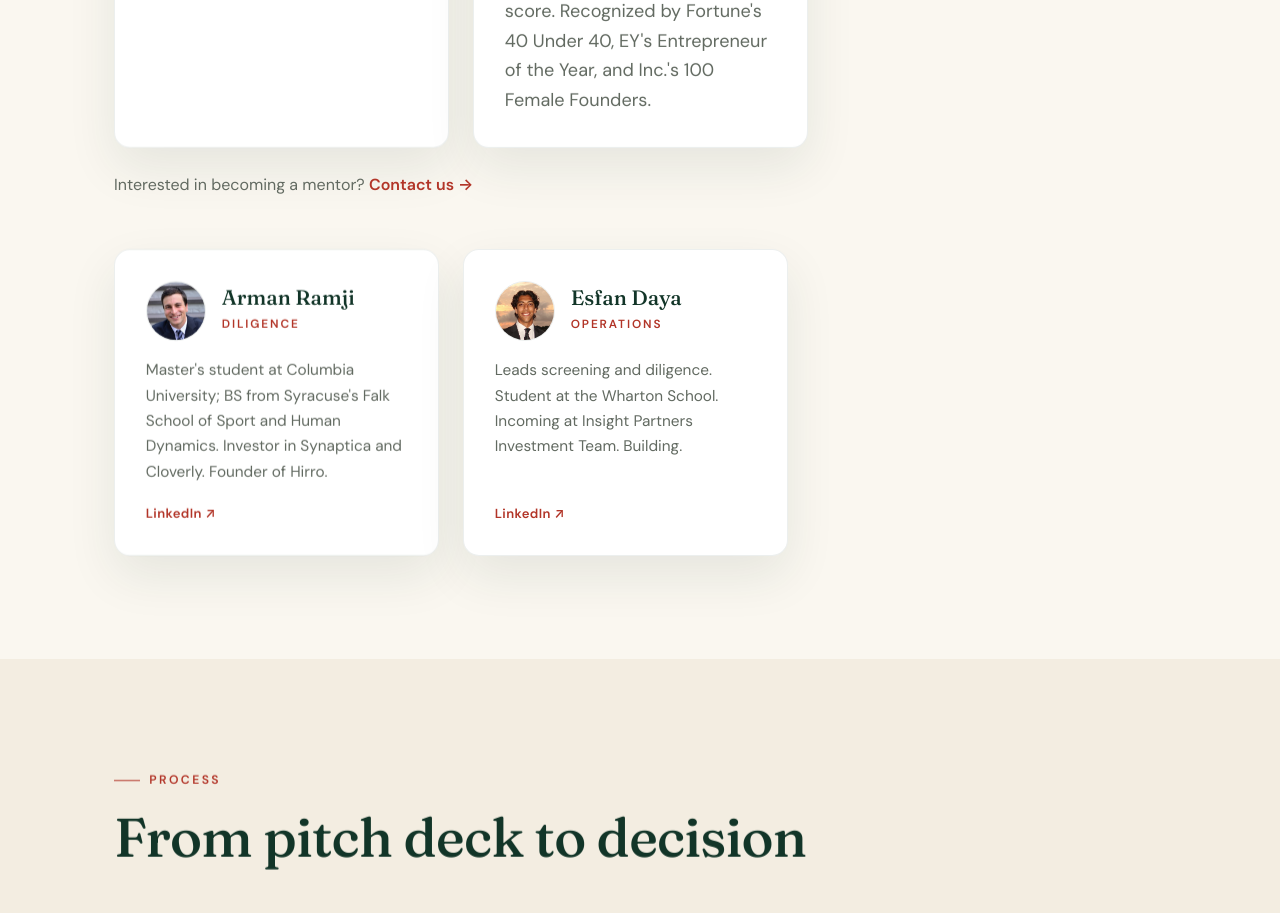
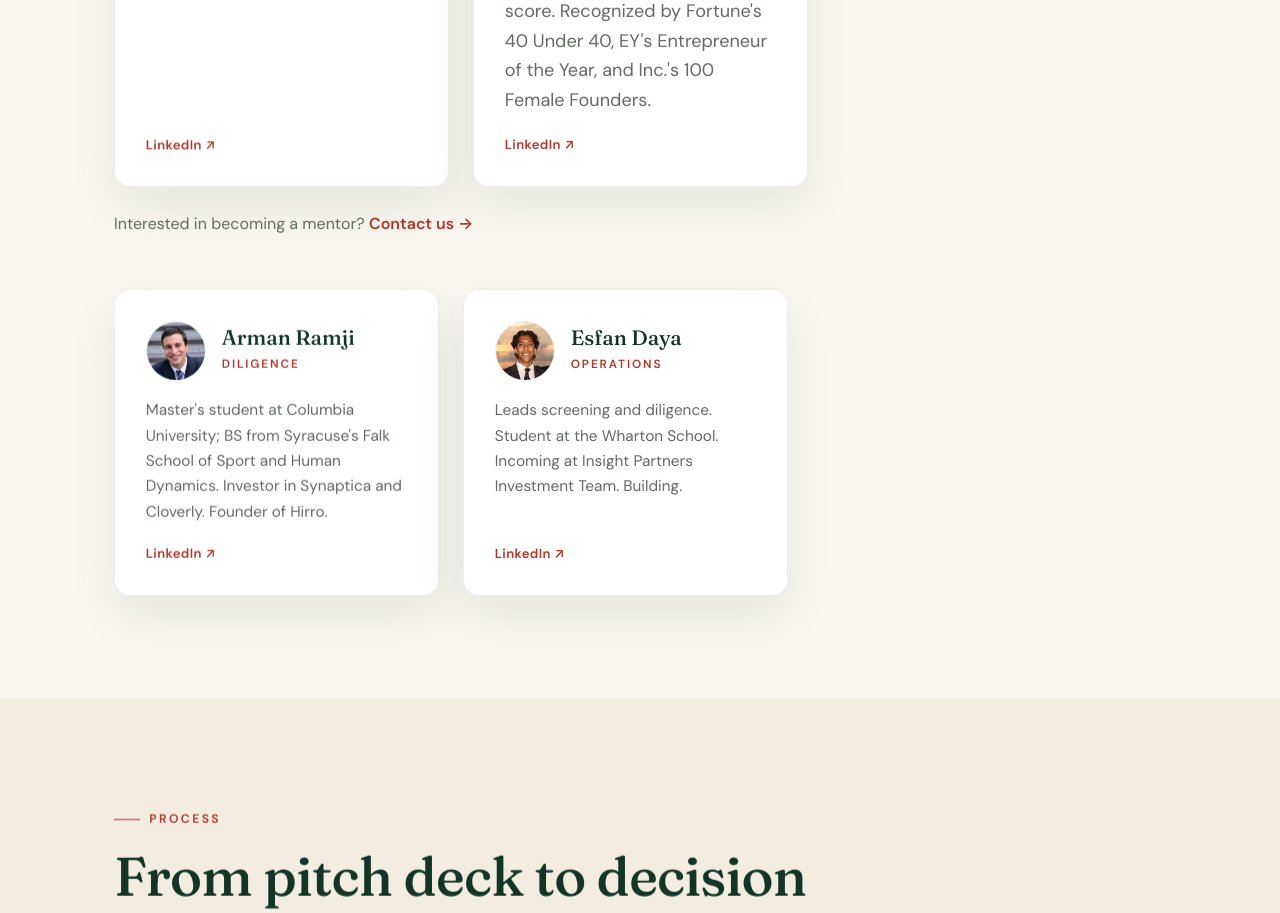
Before and after one commit to esfan/ismaili-tech-angels, a plain HTML site: page index.html in a window 1280 px wide. Shown: the part 5102-6015 px from the top of the page. Drawn offline with Linux system fonts and the light colour scheme.

Commit message:
Add LinkedIn links for Sal Rehmetullah and Suneera Madhani
Co-Authored-By: Claude Opus 4.8 (1M context) <noreply@anthropic.com>

```diff
--- a/index.html
+++ b/index.html
@@ -204,6 +204,7 @@
             </div>
           </div>
           <p>Founded his first startup at 19. Founded and led Stax Payments, one of America's top 10 fastest-growing fintech companies, building it into a billion-dollar technology platform. Now Co-Founder and CEO of Worth, an AI-powered financial underwriting and risk management platform. Honored with the Orlando Business Journal's Top 40 Under 40 and the University of Florida's 40 Under 40.</p>
+          <a class="member__linkedin" href="https://www.linkedin.com/in/sal-rehmetullah-59704741/" target="_blank" rel="noopener">LinkedIn &#8599;</a>
         </article>
 
         <article class="member member--lg reveal">
@@ -215,6 +216,7 @@
             </div>
           </div>
           <p>Founder of Worth, Stax Payments, and host of the top-100 podcast CEO School. As founder of Stax Payments, she built one of America's top 10 fastest-growing fintech companies, scaling it from an idea to over $140M in recurring revenue and exiting above a $1 billion valuation — the first female CEO to lead a unicorn out of Florida. Now building her next company, Worth, creating the first-ever business credit score. Recognized by Fortune's 40 Under 40, EY's Entrepreneur of the Year, and Inc.'s 100 Female Founders.</p>
+          <a class="member__linkedin" href="https://www.linkedin.com/in/suneeramadhani" target="_blank" rel="noopener">LinkedIn &#8599;</a>
         </article>
       </div>
 
```
